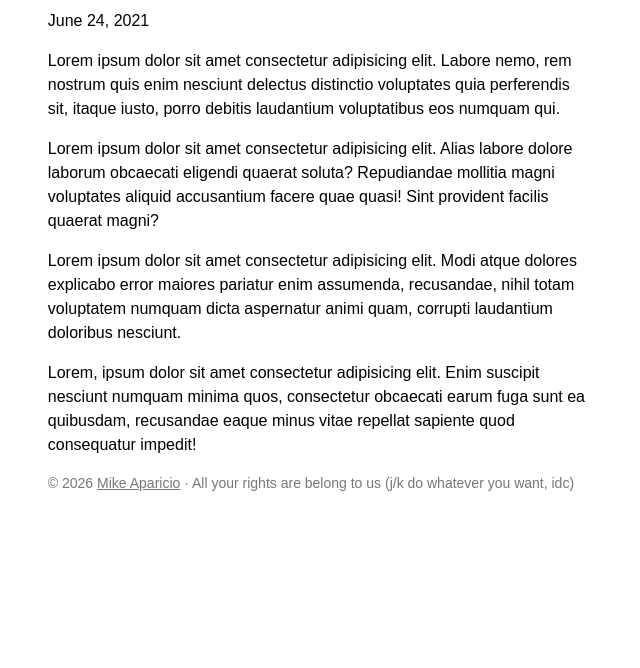
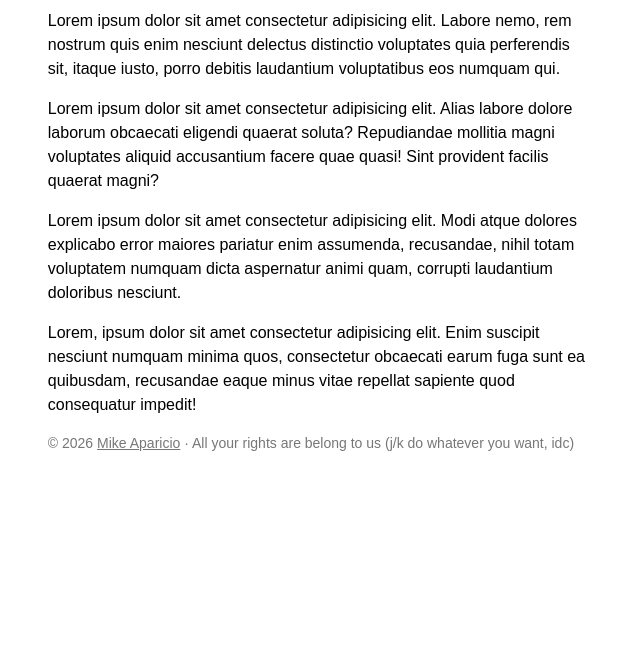
Before and after one commit to peruvianidol/eleventy-netlify-cms, an Eleventy site: page _src/pages/sample.md in a window 1280 px wide. Shown: the part 132-800 px from the top of the page, without its empty margins (319-959 px from the left). Built offline with nearby package versions, Linux system fonts and the light colour scheme; Eleventy itself is replaced by a stand-in of ours; files that its build step writes are made by us from their sources.

Commit message:
Update Pages “sample”

```diff
--- a/_src/pages/sample.md
+++ b/_src/pages/sample.md
@@ -4,9 +4,6 @@ date: 2021-06-24
 thumbnail: /assets/images/just-a-cook.jpg
 caption: I'm just a cook
 ---
-
-{{ date | postDate }}
-
 Lorem ipsum dolor sit amet consectetur adipisicing elit. Labore nemo, rem nostrum quis enim nesciunt delectus distinctio voluptates quia perferendis sit, itaque iusto, porro debitis laudantium voluptatibus eos numquam qui.
 
 Lorem ipsum dolor sit amet consectetur adipisicing elit. Alias labore dolore laborum obcaecati eligendi quaerat soluta? Repudiandae mollitia magni voluptates aliquid accusantium facere quae quasi! Sint provident facilis quaerat magni?
```
